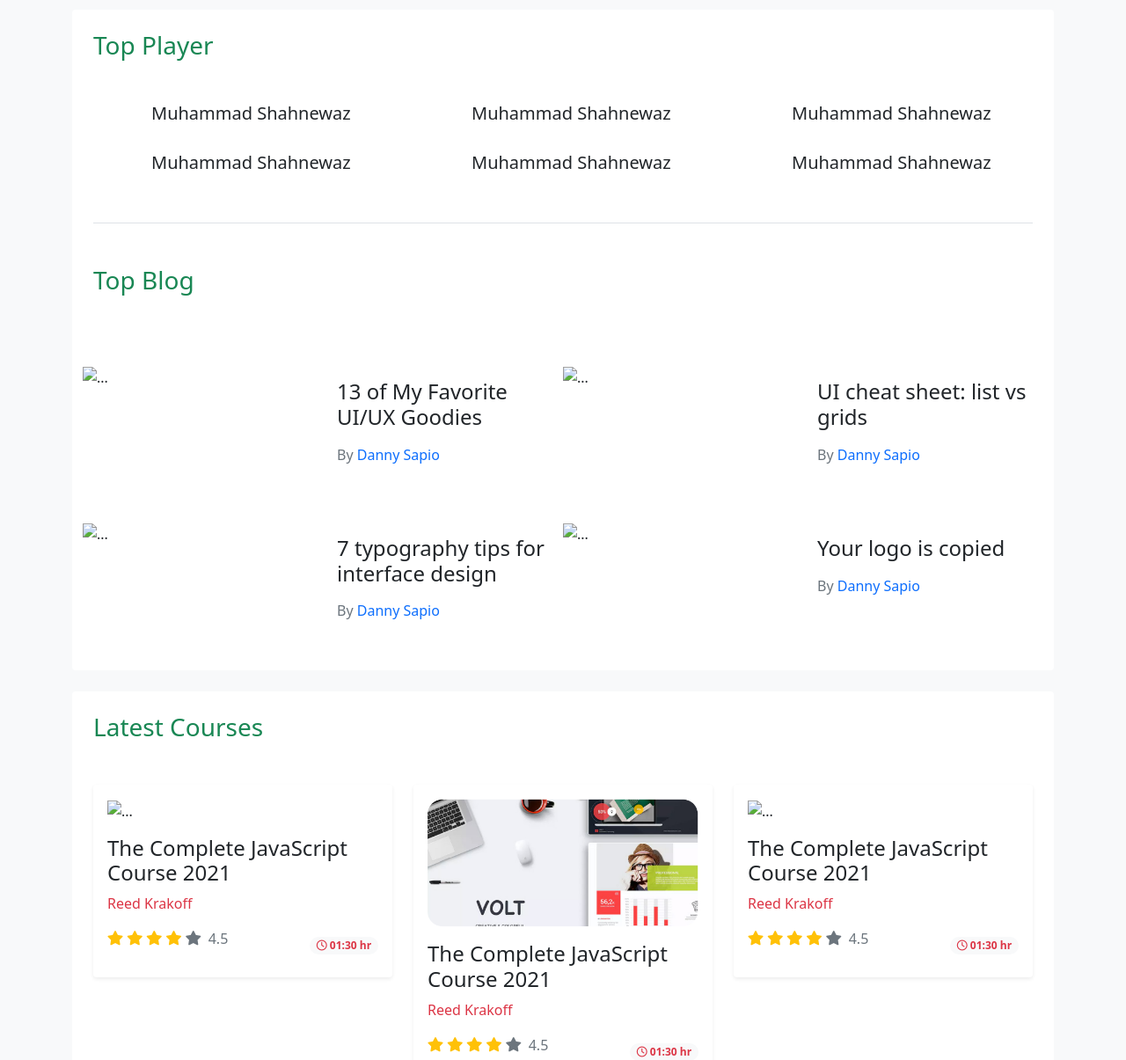
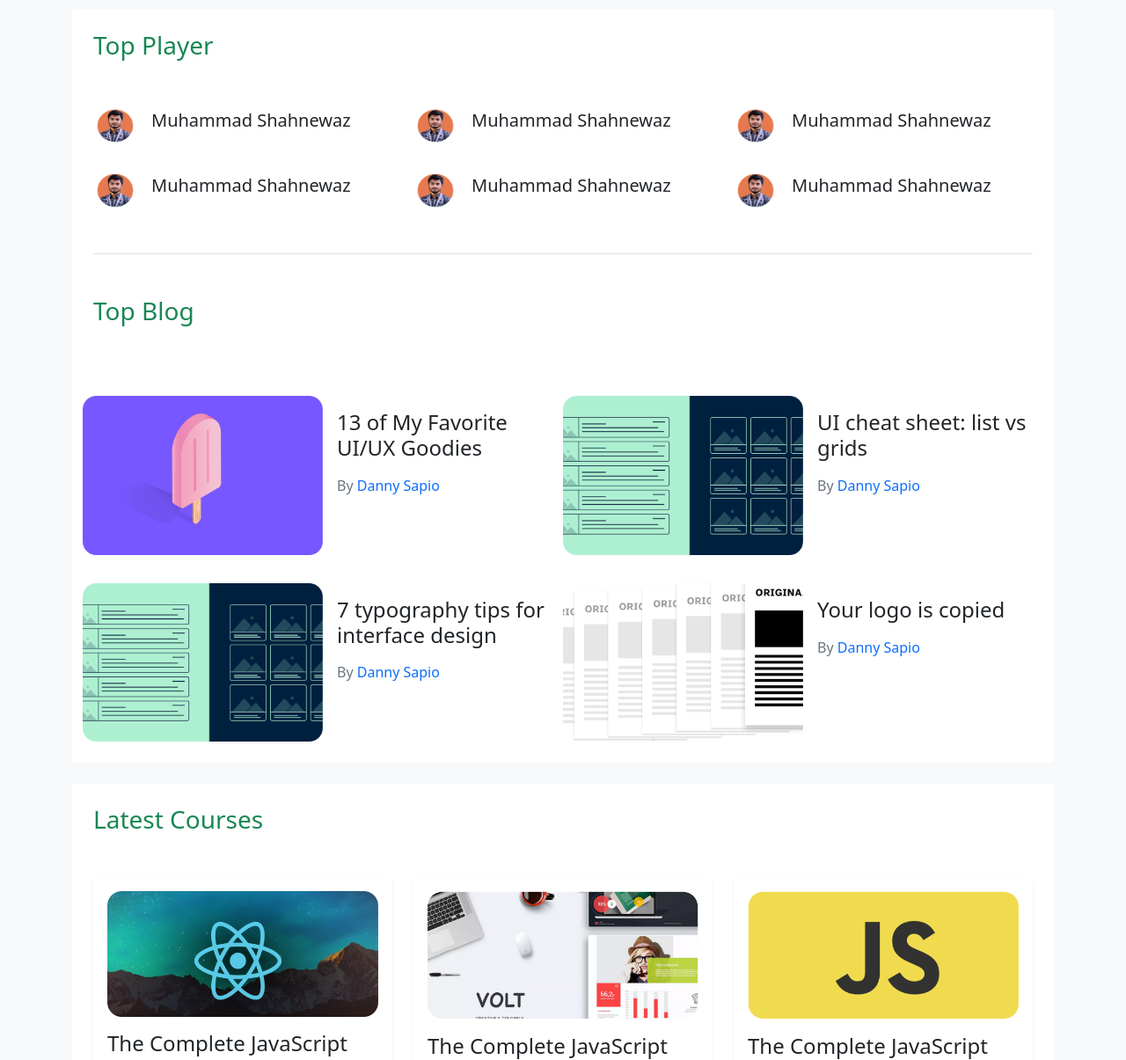
Before and after one commit to shahnewaz171/leader-board-bootstrap, a plain HTML site: page index.html in a window 1280 px wide. Shown: the part 120-1325 px from the top of the page at 88% size. Drawn offline with Linux system fonts and the light colour scheme; the site is published under a folder, as on GitHub Pages, so addresses that start at the root find nothing.

Commit message:
Simple updated

```diff
--- a/index.html
+++ b/index.html
@@ -56,27 +56,27 @@
                 <h3 class="text-success mb-5">Top Player</h3>
                 <div class="row gy-4">
                     <div class="col-md-4 col-sm-6 d-flex align-items-center">
-                        <img src="/images/player-1.png" alt="" width="50" >
+                        <img src="images/player-1.png" alt="" width="50" >
                         <h5 class="ms-3">Muhammad Shahnewaz</h5>
                     </div>
                     <div class="col-md-4 col-sm-6 d-flex align-items-center">
-                        <img src="/images/player-2.png" alt="" width="50" >
+                        <img src="images/player-2.png" alt="" width="50" >
                         <h5 class="ms-3">Muhammad Shahnewaz</h5>
                     </div>
                     <div class="col-md-4 col-sm-6 d-flex align-items-center">
-                        <img src="/images/player-3.png" alt="" width="50" >
+                        <img src="images/player-3.png" alt="" width="50" >
                         <h5 class="ms-3">Muhammad Shahnewaz</h5>
                     </div>
                     <div class="col-md-4 col-sm-6 d-flex align-items-center">
-                        <img src="/images/player-4.png" alt="" width="50" >
+                        <img src="images/player-4.png" alt="" width="50" >
                         <h5 class="ms-3">Muhammad Shahnewaz</h5>
                     </div>
                     <div class="col-md-4 col-sm-6 d-flex align-items-center">
-                        <img src="/images/player-5.png" alt="" width="50" >
+                        <img src="images/player-5.png" alt="" width="50" >
                         <h5 class="ms-3">Muhammad Shahnewaz</h5>
                     </div>
                     <div class="col-md-4 col-sm-6 d-flex align-items-center">
-                        <img src="/images/player-6.png" alt="" width="50" >
+                        <img src="images/player-6.png" alt="" width="50" >
                         <h5 class="ms-3">Muhammad Shahnewaz</h5>
                     </div>
                 </div>
@@ -89,7 +89,7 @@
                 <div class="row">
                     <article class="col-lg-6 row gx-0 gy-3">
                         <div class="col-sm-6">
-                          <img src="/images/blog-1.png" alt="..." class="img-fluid">
+                          <img src="images/blog-1.png" alt="..." class="img-fluid">
                         </div>
                         <div class="col-sm-6">
                             <div class="card-body">
@@ -103,7 +103,7 @@
                     </article>
                     <article class="col-lg-6 row gx-0 gy-3">
                         <div class="col-sm-6">
-                          <img src="/images/blog-2.png" alt="..." class="img-fluid">
+                          <img src="images/blog-2.png" alt="..." class="img-fluid">
                         </div>
                         <div class="col-sm-6">
                             <div class="card-body">
@@ -117,7 +117,7 @@
                     </article>
                     <article class="col-lg-6 row gx-0 gy-3">
                         <div class="col-sm-6">
-                          <img src="/images/blog-2.png" alt="..." class="img-fluid">
+                          <img src="images/blog-2.png" alt="..." class="img-fluid">
                         </div>
                         <div class="col-sm-6">
                             <div class="card-body">
@@ -131,7 +131,7 @@
                     </article>
                     <article class="col-lg-6 row gx-0 gy-3">
                         <div class="col-sm-6">
-                          <img src="/images/blog-3.png" alt="..." class="img-fluid">
+                          <img src="images/blog-3.png" alt="..." class="img-fluid">
                         </div>
                         <div class="col-sm-6">
                             <div class="card-body">
@@ -153,7 +153,7 @@
             <div class="row g-4">
                 <div class="col-md-6 col-lg-4">
                     <div class="shadow-sm rounded p-3">
-                        <img src="/images/course-1.png" class="img-fluid" alt="...">
+                        <img src="images/course-1.png" class="img-fluid" alt="...">
                         <div class="my-3">
                           <h4>The Complete JavaScript Course 2021</h4>
                           <a href="#" class="text-decoration-none text-danger">Reed Krakoff</a>
@@ -203,7 +203,7 @@
                 </div>
                 <div class="col-md-6 col-lg-4">
                     <div class="shadow-sm rounded p-3">
-                        <img src="/images/course-3.png" class="img-fluid" alt="...">
+                        <img src="images/course-3.png" class="img-fluid" alt="...">
                         <div class="my-3">
                           <h4>The Complete JavaScript Course 2021</h4>
                           <a href="#" class="text-decoration-none text-danger">Reed Krakoff</a>
@@ -236,6 +236,6 @@
     </footer>
     <!-- JS -->
     <script src="js/bootstrap.min.js"></script>
-    <script src="/js/all.min.js"></script>
+    <script src="js/all.min.js"></script>
 </body>
 </html>
```
